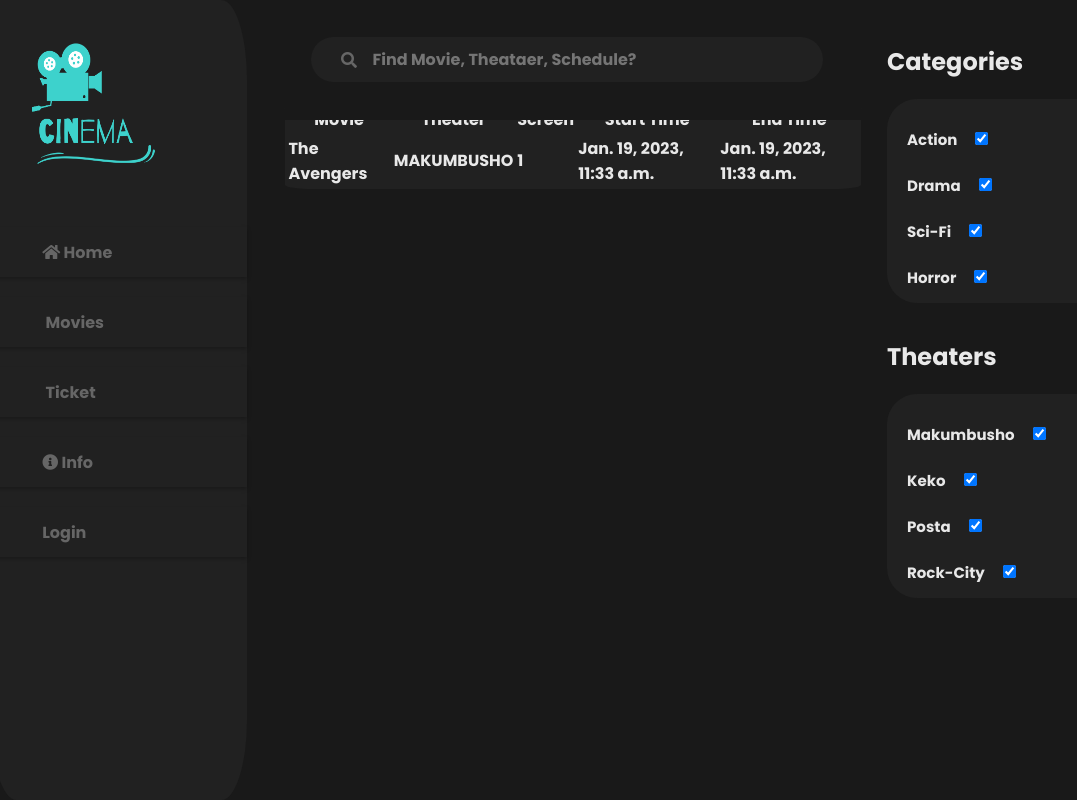
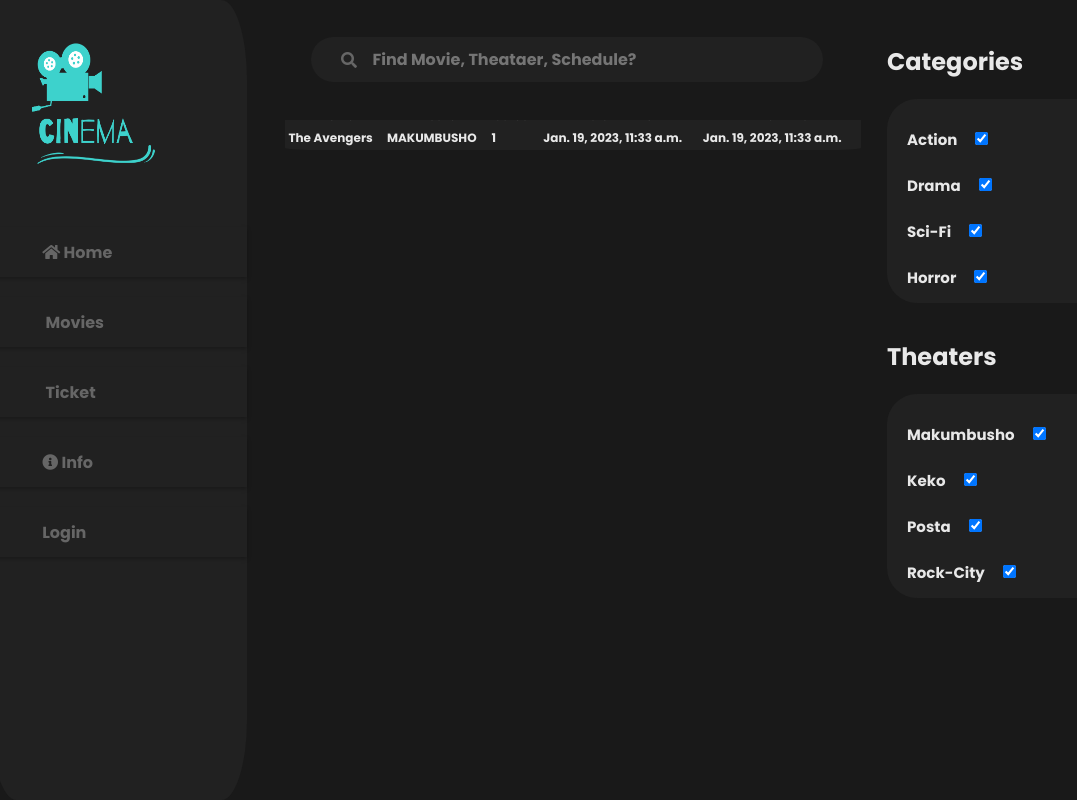
Before and after one commit to naingolan/movies, a Django app: page /landofcinema/schedules/ in a window 1280 px wide. Shown: the whole page, without its empty margins (9-1086 px from the left). Run offline with Django 4.2, Linux system fonts and the light colour scheme; data comes from the database, SQL or seed files in the repository; some libraries are stand-ins or nearby versions.

Commit message:
The sixth one

```diff
--- a/landofcinema/static/css/styles.css
+++ b/landofcinema/static/css/styles.css
@@ -320,3 +320,16 @@
     margin-top:20px;
     color: #212121;
   }
+
+
+/*for schedule table  */
+.schedule-table{
+    font-size:12px;
+}
+.schedule-header{
+    font-size:12px;
+    margin-bottom:10px;
+    margin:0;
+    flex-direction: row;
+    padding:0;
+}
--- a/landofcinema/templates/schedule_list.html
+++ b/landofcinema/templates/schedule_list.html
@@ -1,9 +1,9 @@
 {% extends "base_generic.html" %}
 
 {% block content %}
-<table>
+<table class="schedule-table">
     <thead>
-        <tr>
+        <tr class="schedule-header">
             <th>Movie</th>
             <th>Theater</th>
             <th>Screen</th>
```
